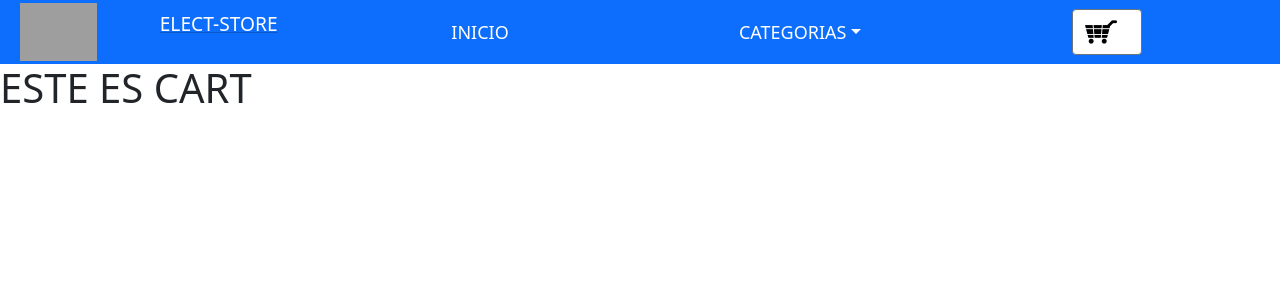
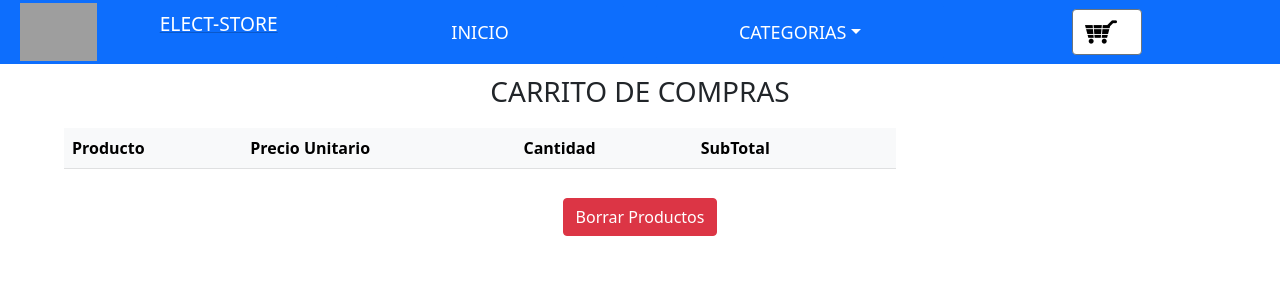
Before and after one commit to abadevlopment/e_commerce_valdivia, a React (Create React App) app: page /cart in a window 1280 px wide. Shown: the top 300 px of the page. Built offline with nearby package versions, Linux system fonts and the light colour scheme; grey boxes are pictures that could not be loaded.

Commit message:
8va Entrega

```diff
--- a/src/App.js
+++ b/src/App.js
@@ -5,9 +5,11 @@ import Navbar from './components/NavBar/NavBar';
 import ItemListContainer from './components/ItemListContainer/ItemListContainer' ;
 import ItemDetailContainer from './components/ItemDetailContainer/ItemDetailContainer';
 import Cart from './components/Cart/Cart';
+import CartContextProvider  from './Context/CartContext';
 
 function App() {
   return (
+    <CartContextProvider>
       <BrowserRouter>
         <div className="App" id="App" >
           <Navbar />
@@ -19,6 +21,8 @@ function App() {
           </Routes>
         </div>
       </BrowserRouter>
+    </CartContextProvider>
+
   );
 }
 export default App;
--- /dev/null
+++ b/src/Context/CartContext.js
@@ -0,0 +1,59 @@
+import  { useState } from "react";
+import { createContext, useContext } from "react";
+
+export const CartContext = createContext([])
+
+export const useCartContext = () => {
+    return useContext(CartContext)
+}
+
+const CartContextProvider = ({children}) => {
+
+    const [cartList, setCartList] = useState([])
+
+    const isInCart = (item) => {
+        return cartList.some(data => data.id === item.id)
+    }
+
+    const AddtoCart = (itemtoAdd, qty) => {
+
+        if(isInCart(itemtoAdd)){
+            const newCart = cartList
+            newCart.forEach( (data) => {
+                if (data.id === itemtoAdd.id) {
+                    data.qty += qty
+                }}
+            )
+            setCartList(newCart)
+        }
+        else{
+            setCartList([...cartList , {...itemtoAdd, qty}])
+        }
+
+    }
+
+    const removeItem = (itemId) => {
+        setCartList(
+            cartList.filter( (item) => item.id !== itemId )
+         )
+    }
+
+    const clearCart = () => {
+        setCartList([])
+    }
+
+    return (
+        <div>
+            <CartContext.Provider value ={{
+                cartList,
+                AddtoCart,
+                removeItem,
+                clearCart
+            }} >
+                {children}
+            </CartContext.Provider>
+        </div>
+    )
+}
+
+export default CartContextProvider
--- a/src/components/Cart/Cart.js
+++ b/src/components/Cart/Cart.js
@@ -1,11 +1,58 @@
 import React from 'react'
+import {  useCartContext } from '../../Context/CartContext'
+import './Cart.scss'
+const Cart = () => {
+    const {cartList, clearCart, removeItem} = useCartContext()
 
-const Cart = () => {
+
     return (
-        <section>
-            <h1 style={{marginTop : '8vh'}}>ESTE ES CART</h1>
+        <section id='cart'>
+            <div id='titulo_cart' >
+                <h3 >CARRITO DE COMPRAS</h3>
+            </div>
+
+            <div id='table_cart'>
+                <table className="table table-light table-striped table-hover ">
+                    <thead>
+                        <tr>
+                            <th scope="col">Producto</th>
+                            <th scope="col">Precio Unitario</th>
+                            <th scope="col">Cantidad</th>
+                            <th scope="col">SubTotal</th>
+                            <th scope="col"></th>
+                        </tr>
+                    </thead>
+                    { cartList.map (prod =>
+                    <tbody key={prod.id}>
+                        <tr>
+                            <td> {prod.title} </td>
+                            <td> S/. {prod.price}.00 </td>
+                            <td> {prod.qty} </td>
+                            <td> S/. {(prod.price)*(prod.qty)}.00 </td>
+                            <td> <button onClick={() => removeItem(prod.id) } type="button" class="btn btn-danger">X</button> </td>
+                        </tr>
+                    </tbody>
+                    ) }
+                </table>
+            </div>
+
+            <div id='botones_cart' >
+                <button onClick={clearCart}  type="button" class="btn btn-danger">Borrar Productos</button>
+            </div>
+
         </section>
     )
 }
 
 export default Cart
+
+/*<table>
+                            { itemDesc.map( produ =>
+                                <tbody key={produ.id}>
+                                    <tr >
+                                        <td>{produ.desc1}</td>
+                                        <td>{produ.desc2}</td>
+                                    </tr>
+                                </tbody>
+                            )}
+                        </table>*/
--- /dev/null
+++ b/src/components/Cart/Cart.scss
@@ -0,0 +1,19 @@
+#cart{
+    margin-top: 8vh;
+    #titulo_cart{
+        height: 8vh;
+        display: flex;
+        align-items: center;
+        justify-content: center;
+    }
+    #table_cart{
+        width: 65%;
+        margin-left: 5%;
+    }
+    #botones_cart{
+        height: 8vh;
+        display: flex;
+        align-items: center;
+        justify-content: center;
+    }
+}
--- a/src/components/ItemCount/ItemCount.js
+++ b/src/components/ItemCount/ItemCount.js
@@ -66,7 +66,8 @@ function ItemCount({stock, initial, onAdd}) {
                     }
                 </div>
             </div>
-    )}
+        )
+    }
 
     return (
         <>
--- a/src/components/ItemDetailContainer/ItemDetail/ItemDetail.js
+++ b/src/components/ItemDetailContainer/ItemDetail/ItemDetail.js
@@ -1,15 +1,22 @@
 import React from 'react'
 import { useState } from 'react'
 import { Link } from 'react-router-dom'
+import { useCartContext } from '../../../Context/CartContext'
 import ItemCount from '../../ItemCount/ItemCount'
 
 
 const ItemDetail = ({itemDet, itemDesc}) => {
     const [receivedAdd, setReceivedAdd] = useState()
+
+    const {cartList, AddtoCart} = useCartContext()
+
     const sendAdd = (setCount) => {
         setReceivedAdd(setCount)
+        AddtoCart(itemDet,setCount)
     }
     console.log( 'Se agrego al carrito ' + receivedAdd + ' und.');
+    console.log(cartList);
+
 
     return (
         <>
```
Lines whose indentation alone changed are shown as unchanged.
